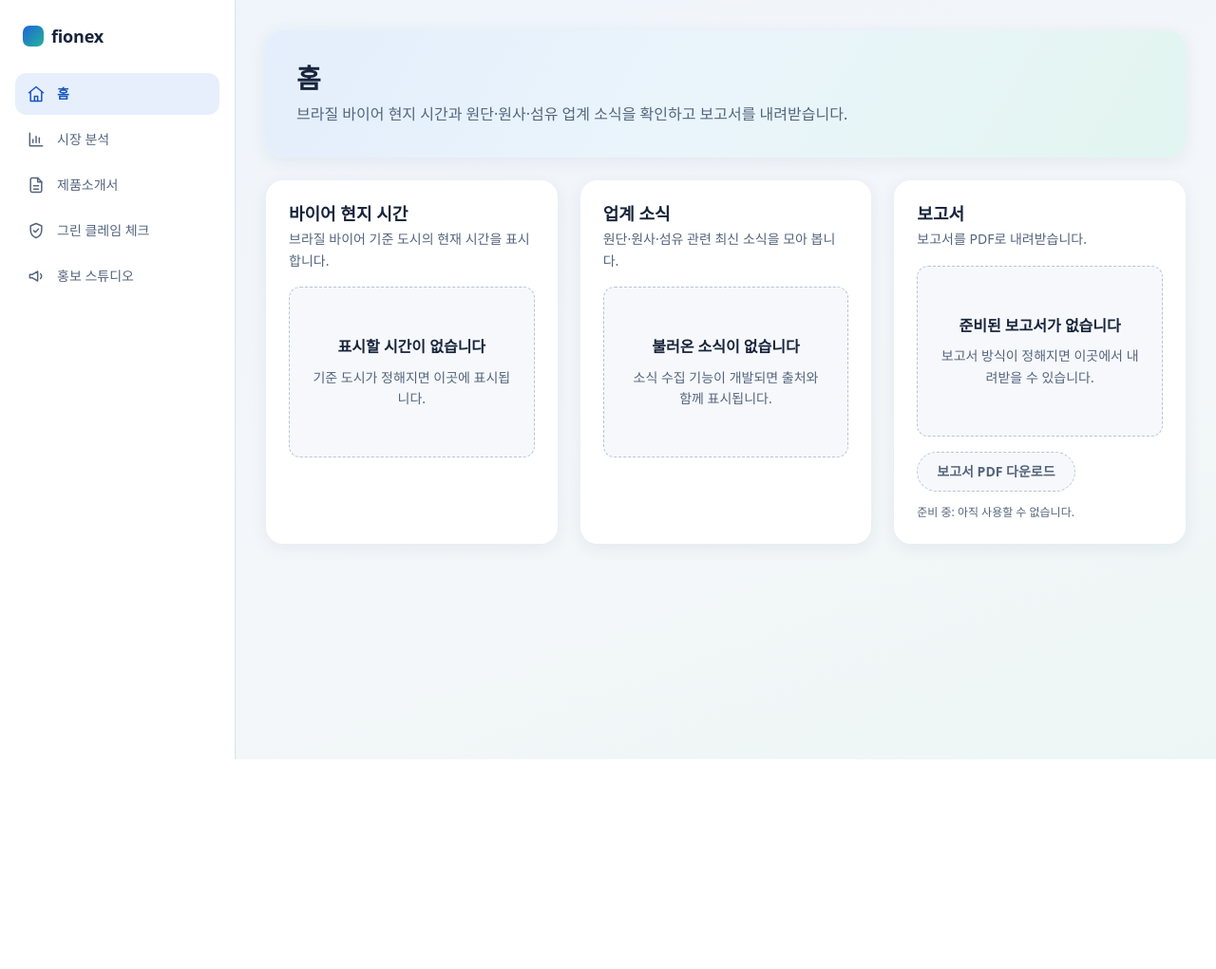
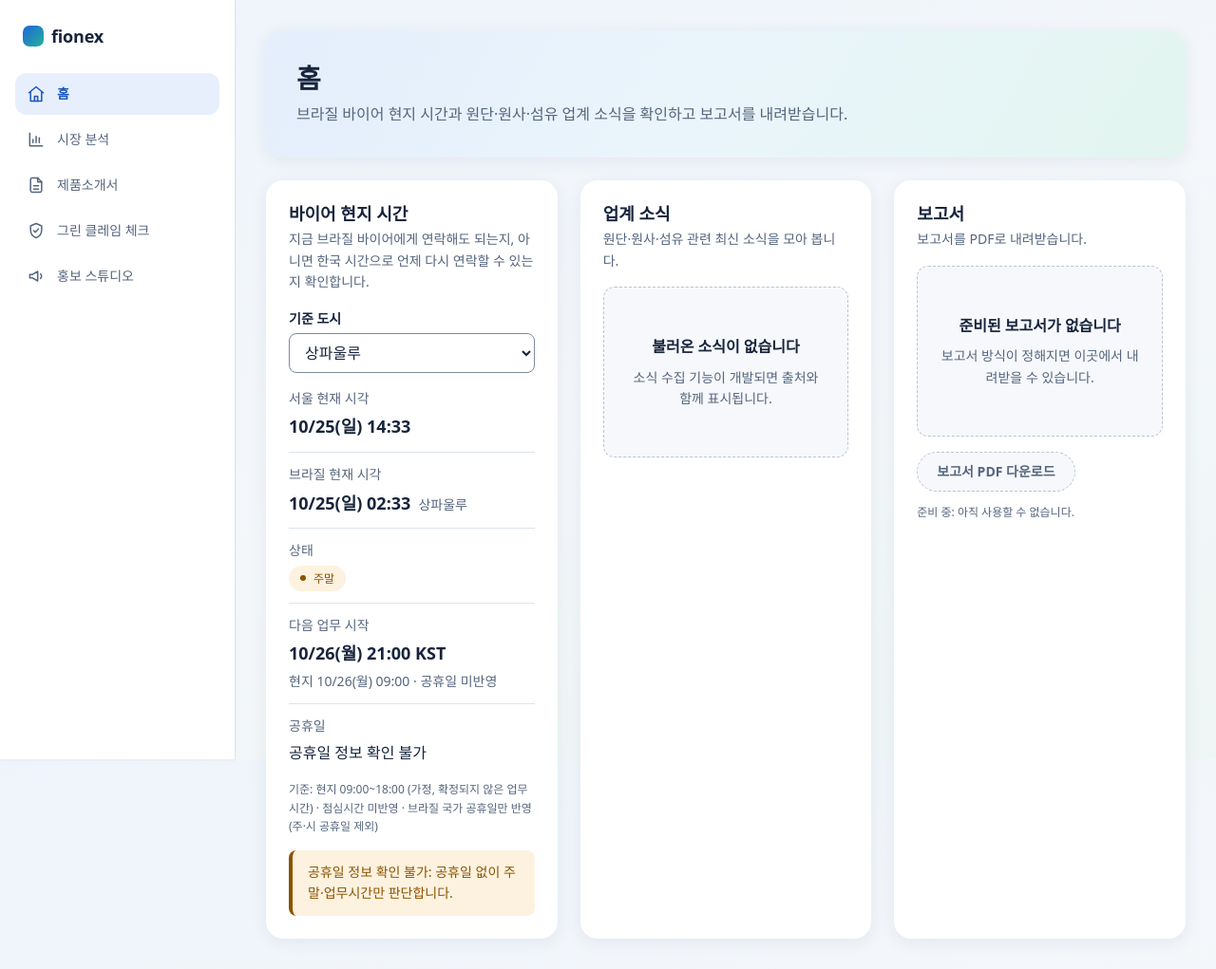
Before and after one commit to hys7628/fionex, a Flask app: page / in a window 1280 px wide. Shown: the whole page at 95% size. Before the commit the page ends 800 px from the top, so only its background shows below. Run offline with Flask 3, Linux system fonts and the light colour scheme; data that the repository does not hold is empty.

Commit message:
feat: 브라질 바이어 현지 시간 및 업무 상태 표시 추가
Home의 바이어 시간 카드를 실제 기능으로 바꿨습니다. 서울과 브라질 4개 도시의 시각, 업무 상태, 다음 업무 시작(KST), 국가 공휴일 안내가 나옵니다.
공휴일은 서버가 BrasilAPI에서 가져와 연도별로 메모리에 캐시합니다. 실패하면 fallback, 그것도 없으면 none으로 처리합니다.
공통 파일은 변경하지 않았습니다. 남은 주의사항은 6번의 명세 섹션 누락, 담당자 기록 차이, 엔드포인트 경로입니다.

```diff
--- a/features/home/routes.py
+++ b/features/home/routes.py
@@ -1,8 +1,10 @@
 """홈 routes. 화면 패널은 공통 shell(templates/base.html)이 포함합니다.
 
-API는 기능 개발 단계에서 /api/home 접두어로 추가합니다(docs/data_contracts.md).
+API는 /api/home 접두어를 사용합니다(docs/data_contracts.md).
 """
-from flask import Blueprint
+from flask import Blueprint, jsonify, request
+
+from features.home import service
 
 bp = Blueprint(
     "home",
@@ -20,3 +22,15 @@ FEATURE = {
     "description": "브라질 바이어 현지 시간과 원단·원사·섬유 업계 소식을 확인하고 보고서를 내려받습니다.",
     "icon": "home",
 }
+
+
+@bp.get("/api/home/holidays")
+def holidays():
+    """브라질 국가 공휴일. ?year=YYYY. 성공 {"ok": true, "data": {source, fetched_at, holidays}}"""
+    year = request.args.get("year", type=int)
+    if year is None or not service.MIN_YEAR <= year <= service.MAX_YEAR:
+        return jsonify(ok=False, error={
+            "code": "invalid_year",
+            "message": f"year는 {service.MIN_YEAR}~{service.MAX_YEAR} 사이의 정수여야 합니다.",
+        }), 400
+    return jsonify(ok=True, data=service.get_holidays(year))
--- a/features/home/static/home.css
+++ b/features/home/static/home.css
@@ -3,3 +3,52 @@
  * 공통 컴포넌트(.card, .btn, .input 등)를 복제·덮어쓰지 말고 tokens.css 변수를 사용합니다.
  * 예) .feature-home .xxx-list { gap: var(--space-3); }
  */
+
+/* 바이어 시간: 항목 이름 + 값. 좁은 화면에서는 값이 다음 줄로 내려갑니다. */
+.feature-home .home-time-list {
+  display: flex;
+  flex-direction: column;
+  gap: var(--space-3);
+  margin: 0;
+}
+
+.feature-home .home-time-row {
+  display: flex;
+  flex-wrap: wrap;
+  align-items: baseline;
+  gap: var(--space-1) var(--space-3);
+  padding-bottom: var(--space-3);
+  border-bottom: 1px solid var(--color-border);
+}
+
+.feature-home .home-time-row:last-child {
+  padding-bottom: 0;
+  border-bottom: 0;
+}
+
+.feature-home .home-time-row dt {
+  flex: 0 0 7.5rem;
+  color: var(--color-text-muted);
+  font-size: var(--font-size-sm);
+}
+
+.feature-home .home-time-row dd {
+  display: flex;
+  flex: 1 1 10rem;
+  flex-wrap: wrap;
+  align-items: baseline;
+  gap: var(--space-1) var(--space-2);
+  min-width: 0;
+  margin: 0;
+}
+
+.feature-home .home-time-value {
+  font-size: var(--font-size-lg);
+  font-weight: var(--font-weight-bold);
+  font-variant-numeric: tabular-nums;
+}
+
+.feature-home .home-time-sub {
+  color: var(--color-text-muted);
+  font-size: var(--font-size-sm);
+}
--- a/features/home/static/home.js
+++ b/features/home/static/home.js
@@ -11,4 +11,271 @@
   // - 결과 생성 후 AppShell.work.setResult(FEATURE_ID, true)
   // - PDF Blob 다운로드는 AppShell.work.downloadBlob(FEATURE_ID, blob, "파일명.pdf")
   // - 탭을 다시 열 때 생성 API를 재호출하지 않습니다(결과 DOM이 그대로 유지됨).
+
+  /* ---------- 바이어 시간 ---------- */
+  // 시각은 IANA 시간대 + Intl.DateTimeFormat으로 구합니다. 고정 시차를 쓰지 않습니다.
+  // 업무시간 09:00~18:00은 확정되지 않은 가정값입니다(화면에 "가정"으로 표시).
+  const SEOUL_TZ = "Asia/Seoul";
+  const WORK_START_HOUR = 9;
+  const WORK_END_HOUR = 18;
+  const HOLIDAY_LOOKAHEAD_DAYS = 14;
+  const NEXT_START_SEARCH_DAYS = 31;
+  const WEEKDAYS = ["일", "월", "화", "수", "목", "금", "토"];
+  const STATUS = {
+    holiday: { text: "공휴일", tone: "badge-warning" },
+    weekend: { text: "주말", tone: "badge-warning" },
+    work: { text: "업무시간", tone: "badge-success" },
+    off: { text: "업무시간 외", tone: "badge-info" },
+  };
+
+  const citySelect = panel.querySelector("#home-city");
+  const el = {
+    seoul: panel.querySelector("#home-seoul-time"),
+    brazil: panel.querySelector("#home-brazil-time"),
+    city: panel.querySelector("#home-brazil-city"),
+    status: panel.querySelector("#home-status"),
+    nextRow: panel.querySelector("#home-next-row"),
+    next: panel.querySelector("#home-next-start"),
+    nextLocal: panel.querySelector("#home-next-local"),
+    holiday: panel.querySelector("#home-holiday"),
+    source: panel.querySelector("#home-holiday-source"),
+  };
+
+  // 같은 내용이면 DOM을 건드리지 않아 화면낭독기 반복 안내를 줄입니다.
+  function setText(node, text) {
+    if (node.textContent !== text) node.textContent = text;
+  }
+
+  function setClass(node, className) {
+    if (node.className !== className) node.className = className;
+  }
+
+  /* 날짜 계산. day = {year, month, day}는 시간대와 무관한 달력 날짜입니다. */
+  const formatters = new Map();
+
+  function partsIn(instant, timeZone) {
+    let fmt = formatters.get(timeZone);
+    if (!fmt) {
+      fmt = new Intl.DateTimeFormat("en-US", {
+        timeZone: timeZone,
+        year: "numeric", month: "numeric", day: "numeric",
+        hour: "numeric", minute: "numeric", hourCycle: "h23",
+      });
+      formatters.set(timeZone, fmt);
+    }
+    const p = {};
+    fmt.formatToParts(instant).forEach(function (part) {
+      if (part.type !== "literal") p[part.type] = Number(part.value);
+    });
+    return { year: p.year, month: p.month, day: p.day, hour: p.hour % 24, minute: p.minute };
+  }
+
+  function addDays(day, n) {
+    const d = new Date(Date.UTC(day.year, day.month - 1, day.day + n));
+    return { year: d.getUTCFullYear(), month: d.getUTCMonth() + 1, day: d.getUTCDate() };
+  }
+
+  function weekday(day) {
+    return new Date(Date.UTC(day.year, day.month - 1, day.day)).getUTCDay();
+  }
+
+  function isWeekend(day) {
+    const w = weekday(day);
+    return w === 0 || w === 6;
+  }
+
+  function dayKey(day) {
+    return day.year + "-" + String(day.month).padStart(2, "0") + "-" + String(day.day).padStart(2, "0");
+  }
+
+  function pad2(n) {
+    return String(n).padStart(2, "0");
+  }
+
+  // 10/25(일) 00:10
+  function formatDayTime(p) {
+    return p.month + "/" + p.day + "(" + WEEKDAYS[weekday(p)] + ") " + pad2(p.hour) + ":" + pad2(p.minute);
+  }
+
+  function formatDay(day) {
+    return day.month + "/" + day.day + "(" + WEEKDAYS[weekday(day)] + ")";
+  }
+
+  // 현지 날짜·시각 → 실제 시점. 오프셋을 고정하지 않고, Intl로 후보 시점의 현지 시각을 확인해
+  // 목표 시각과의 차이만큼 보정합니다(시간대 규칙·서머타임 변경 반영).
+  function zonedTimeToInstant(day, hour, timeZone) {
+    const target = Date.UTC(day.year, day.month - 1, day.day, hour, 0);
+    let guess = target;
+    for (let i = 0; i < 3; i++) {
+      const p = partsIn(new Date(guess), timeZone);
+      const diff = Date.UTC(p.year, p.month - 1, p.day, p.hour, p.minute) - target;
+      if (diff === 0) break;
+      guess -= diff;
+    }
+    return new Date(guess);
+  }
+
+  /* 공휴일: 연도별로 서버(/api/home/holidays)에서 받아 페이지 메모리에만 둡니다. */
+  // 연도 → { loading: true } | { source, fetchedAt, byDate: Map(날짜 → 이름) }
+  const holidayYears = new Map();
+
+  function ensureYear(year) {
+    if (holidayYears.has(year)) return;
+    holidayYears.set(year, { loading: true });
+    fetch("/api/home/holidays?year=" + year)
+      .then(function (res) { return res.json(); })
+      .then(function (body) {
+        if (!body.ok) throw new Error(body.error.message);
+        const data = body.data;
+        return {
+          source: data.source,
+          fetchedAt: data.fetched_at,
+          byDate: new Map(data.holidays.map(function (h) { return [h.date, h.name]; })),
+        };
+      })
+      .catch(function () {
+        return { source: "none", fetchedAt: null, byDate: new Map() };
+      })
+      .then(function (entry) {
+        holidayYears.set(year, entry);
+        render();
+      });
+  }
+
+  // 확인하지 못한 연도는 홈을 다시 열 때 재시도합니다.
+  function forgetUnavailableYears() {
+    holidayYears.forEach(function (entry, year) {
+      if (entry.source === "none") holidayYears.delete(year);
+    });
+  }
+
+  // { name: 공휴일 이름 또는 null, known: 그 연도 공휴일 자료를 확인했는지 }
+  function lookupHoliday(day) {
+    ensureYear(day.year);
+    const entry = holidayYears.get(day.year);
+    if (entry.loading || entry.source === "none") return { name: null, known: false };
+    return { name: entry.byDate.get(dayKey(day)) || null, known: true };
+  }
+
+  function workStatus(day, hour) {
+    if (lookupHoliday(day).name) return STATUS.holiday;
+    if (isWeekend(day)) return STATUS.weekend;
+    if (hour >= WORK_START_HOUR && hour < WORK_END_HOUR) return STATUS.work;
+    return STATUS.off;
+  }
+
+  // 평일이며 국가 공휴일이 아닌 가장 가까운 날. 오늘 09:00 전이면 오늘부터 찾습니다.
+  function nextWorkDay(today, hour) {
+    let day = hour < WORK_START_HOUR ? today : addDays(today, 1);
+    let allKnown = true;
+    for (let i = 0; i < NEXT_START_SEARCH_DAYS; i++, day = addDays(day, 1)) {
+      if (isWeekend(day)) continue;
+      const holiday = lookupHoliday(day);
+      if (!holiday.known) allKnown = false;
+      if (!holiday.name) return { day: day, allKnown: allKnown };
+    }
+    return null;
+  }
+
+  // 오늘부터 HOLIDAY_LOOKAHEAD_DAYS일 안의 가장 가까운 국가 공휴일
+  function holidayText(today) {
+    let allKnown = true;
+    for (let i = 0; i <= HOLIDAY_LOOKAHEAD_DAYS; i++) {
+      const day = addDays(today, i);
+      const holiday = lookupHoliday(day);
+      if (!holiday.known) allKnown = false;
+      if (!holiday.name) continue;
+      if (i === 0) return "오늘 " + formatDay(day) + " " + holiday.name + " — 국가 공휴일";
+      const effect = isWeekend(day) ? " (주말)" : " — 회신 지연 가능";
+      return formatDay(day) + " " + holiday.name + " · " + (i === 1 ? "내일" : i + "일 후") + effect;
+    }
+    return allKnown ? HOLIDAY_LOOKAHEAD_DAYS + "일 이내 국가 공휴일 없음" : "공휴일 정보 확인 불가";
+  }
+
+  function renderSource(years) {
+    const entries = years.map(function (y) { return holidayYears.get(y); });
+    if (entries.some(function (e) { return e.loading; })) {
+      setClass(el.source, "field-hint");
+      setText(el.source, "공휴일 정보 확인 중");
+    } else if (entries.some(function (e) { return e.source === "none"; })) {
+      setClass(el.source, "notice notice-warning");
+      setText(el.source, "공휴일 정보 확인 불가: 공휴일 없이 주말·업무시간만 판단합니다.");
+    } else if (entries.some(function (e) { return e.source === "fallback"; })) {
+      setClass(el.source, "notice notice-warning");
+      setText(el.source, "공휴일 정보: 대체 자료 사용(BrasilAPI 조회 실패)");
+    } else {
+      const fetched = entries[0].fetchedAt ? " · 조회 " + formatDayTime(partsIn(new Date(entries[0].fetchedAt), SEOUL_TZ)) + " KST" : "";
+      setClass(el.source, "field-hint");
+      setText(el.source, "공휴일 정보: BrasilAPI 국가 공휴일" + fetched);
+    }
+  }
+
+  function render() {
+    const now = new Date();
+    const timeZone = citySelect.value;
+    const local = partsIn(now, timeZone);
+    const today = { year: local.year, month: local.month, day: local.day };
+
+    setText(el.seoul, formatDayTime(partsIn(now, SEOUL_TZ)));
+    setText(el.brazil, formatDayTime(local));
+    setText(el.city, citySelect.selectedOptions[0].textContent);
+
+    const status = workStatus(today, local.hour);
+    if (holidayYears.get(today.year).loading) {
+      setClass(el.status, "badge");
+      setText(el.status, "확인 중");
+    } else {
+      setClass(el.status, "badge " + status.tone);
+      setText(el.status, status.text);
+    }
+
+    if (status === STATUS.work) {
+      el.nextRow.hidden = true;
+    } else {
+      const next = nextWorkDay(today, local.hour);
+      if (next) {
+        const start = zonedTimeToInstant(next.day, WORK_START_HOUR, timeZone);
+        setText(el.next, formatDayTime(partsIn(start, SEOUL_TZ)) + " KST");
+        setText(el.nextLocal, "현지 " + formatDay(next.day) + " " + pad2(WORK_START_HOUR) + ":00" +
+          (next.allKnown ? "" : " · 공휴일 미반영"));
+      } else {
+        setText(el.next, "계산할 수 없음");
+        setText(el.nextLocal, "");
+      }
+      el.nextRow.hidden = false;
+    }
+
+    setText(el.holiday, holidayText(today));
+    renderSource([today.year, addDays(today, HOLIDAY_LOOKAHEAD_DAYS).year].filter(function (y, i, a) {
+      return a.indexOf(y) === i;
+    }));
+  }
+
+  // 화면에 분 단위까지만 표시하므로 매 분 경계에 한 번 갱신합니다. 홈이 숨겨지면 멈춥니다.
+  let timer = null;
+
+  function tick() {
+    render();
+    clearTimeout(timer);
+    timer = setTimeout(tick, 60000 - (Date.now() % 60000) + 50);
+  }
+
+  function stop() {
+    clearTimeout(timer);
+    timer = null;
+  }
+
+  citySelect.addEventListener("change", render);
+
+  // 백그라운드 탭에서는 타이머가 지연될 수 있어 다시 보일 때 즉시 갱신합니다.
+  document.addEventListener("visibilitychange", function () {
+    if (!document.hidden && timer !== null) tick();
+  });
+
+  AppShell.onShow(FEATURE_ID, function () {
+    forgetUnavailableYears();
+    tick();
+  });
+  AppShell.onHide(FEATURE_ID, stop);
+  if (AppShell.current() === FEATURE_ID) tick();
 })();
--- a/features/home/templates/home/panel.html
+++ b/features/home/templates/home/panel.html
@@ -1,16 +1,53 @@
 {# 홈 작업 영역. 제목·설명은 base.html 공통 머리글이 표시합니다.
    실제 시간·소식·보고서는 기능 개발 단계에서 담당자가 구현합니다. 꾸민 데이터를 넣지 않습니다. #}
 <div class="grid">
-  <article class="card">
+  {# 바이어 시간: 시각·상태 계산은 home.js(Intl.DateTimeFormat), 공휴일은 /api/home/holidays.
+     도시 선택은 보기 설정이라 작성 중 감지에서 제외합니다(data-work-ignore). #}
+  <article class="card" aria-labelledby="home-buyer-title" id="home-buyer-time">
     <div class="card-header">
       <div>
-        <h2 class="card-title">바이어 현지 시간</h2>
-        <p class="card-description">브라질 바이어 기준 도시의 현재 시간을 표시합니다.</p>
+        <h2 class="card-title" id="home-buyer-title">바이어 현지 시간</h2>
+        <p class="card-description">지금 브라질 바이어에게 연락해도 되는지, 아니면 한국 시간으로 언제 다시 연락할 수 있는지 확인합니다.</p>
       </div>
     </div>
-    <div class="empty-state">
-      <p class="empty-state-title">표시할 시간이 없습니다</p>
-      <p>기준 도시가 정해지면 이곳에 표시됩니다.</p>
+    <div class="stack">
+      <div class="field" data-work-ignore>
+        <label class="field-label" for="home-city">기준 도시</label>
+        <select class="select" id="home-city" aria-describedby="home-hours-hint">
+          <option value="America/Sao_Paulo" selected>상파울루</option>
+          <option value="America/Fortaleza">포르탈레자</option>
+          <option value="America/Manaus">마나우스</option>
+          <option value="America/Rio_Branco">히우브랑쿠</option>
+        </select>
+      </div>
+
+      <dl class="home-time-list">
+        <div class="home-time-row">
+          <dt>서울 현재 시각</dt>
+          <dd><span class="home-time-value" id="home-seoul-time">-</span></dd>
+        </div>
+        <div class="home-time-row">
+          <dt>브라질 현재 시각</dt>
+          <dd><span class="home-time-value" id="home-brazil-time">-</span>
+            <span class="home-time-sub" id="home-brazil-city">상파울루</span></dd>
+        </div>
+        <div class="home-time-row">
+          <dt>상태</dt>
+          <dd aria-live="polite"><span class="badge" id="home-status">확인 중</span></dd>
+        </div>
+        <div class="home-time-row" id="home-next-row" hidden>
+          <dt>다음 업무 시작</dt>
+          <dd><span class="home-time-value" id="home-next-start">-</span>
+            <span class="home-time-sub" id="home-next-local"></span></dd>
+        </div>
+        <div class="home-time-row">
+          <dt>공휴일</dt>
+          <dd id="home-holiday">확인 중</dd>
+        </div>
+      </dl>
+
+      <p class="field-hint" id="home-hours-hint">기준: 현지 09:00~18:00 (가정, 확정되지 않은 업무시간) · 점심시간 미반영 · 브라질 국가 공휴일만 반영(주·시 공휴일 제외)</p>
+      <p class="field-hint" id="home-holiday-source" role="status">공휴일 정보 확인 중</p>
     </div>
   </article>
 
```
Also changed, not shown: docs/worklogs/hong_eunju/prompt_log.md (+25 -1 lines), docs/worklogs/hong_eunju/sources.md (+9 -1 lines), docs/worklogs/hong_eunju/validation.md (+53 -1 lines), features/home/feature_spec.md (+1 -1 lines), features/home/service.py (+99 -1 lines).
